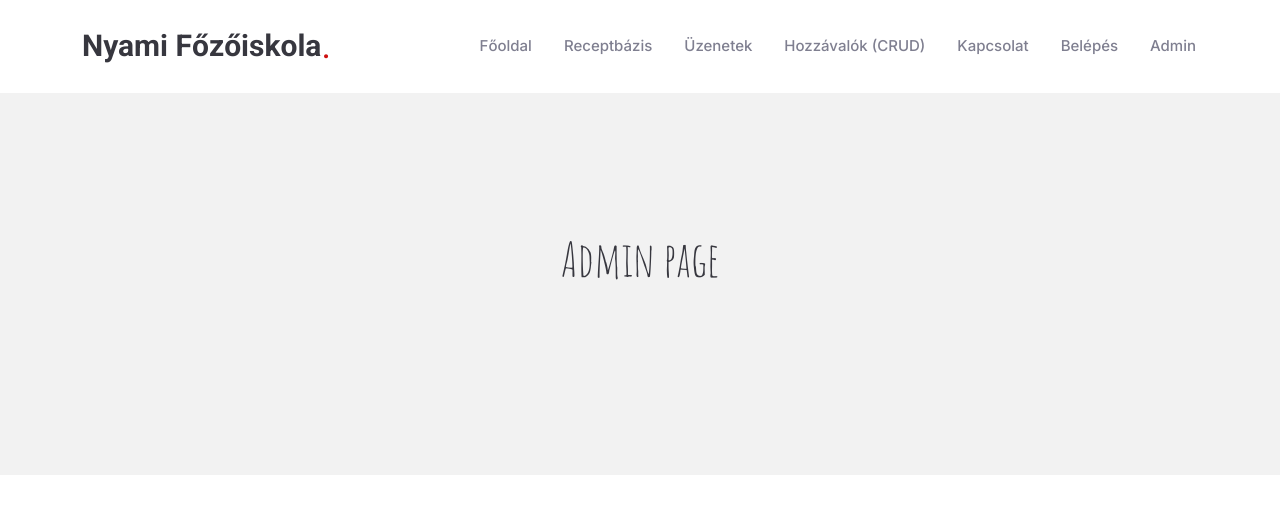
After one commit to markbozsoki/GAMF_webprog_2_gyak, a web app: file pages/admin.html in a window 1280 px wide. The commit adds this page. Shown: the top 514 px of the page. Run offline with its HTML, style and script files only (its server is not run), Linux system fonts and the light colour scheme.

Commit message:
File system (#6)

```diff
--- /dev/null
+++ b/indito.js
@@ -0,0 +1,45 @@
+var http = require('http'),
+    fs = require('fs');
+
+var server_port = 8080
+http.createServer(function (request, response) {
+    var url = request.url;
+    console.log(`request url path: ${url}`)
+
+    if (url === '/' || url === '' || url === '/index.html') {
+        fs.readFile('./pages/index.html', function (err, html) {
+            if (err) {
+                throw err;
+            }
+            response.write(html);
+            response.end();
+        });
+    } else if (url === '/admin') {
+        fs.readFile('./pages/admin.html', function (err, html) {
+            if (err) {
+                throw err;
+            }
+            response.write(html);
+            response.end();
+        });
+    } else if (url === '/login') {
+        fs.readFile('./pages/login.html', function (err, html) {
+            if (err) {
+                throw err;
+            }
+            response.write(html);
+            response.end();
+        });
+    } else if (url.startsWith('/assets')) {
+        var asset_path = url.split('?')[0]
+        fs.readFile(`.${asset_path}`, function (err, asset) {
+            if (err) {
+                throw err;
+            }
+            response.write(asset);
+            response.end();
+        });
+    }
+}).listen(server_port, function () {
+    console.log(`server start at port ${server_port}`)
+});
--- /dev/null
+++ b/pages/admin.html
@@ -0,0 +1,90 @@
+<!DOCTYPE html>
+<html lang="en">
+
+<head>
+    <meta charset="utf-8">
+    <meta content="width=device-width, initial-scale=1.0" name="viewport">
+    <title>Index - Yummy Bootstrap Template</title>
+    <meta name="description" content="">
+    <meta name="keywords" content="">
+
+    <!-- Favicons -->
+    <link href="./assets/img/favicon.png" rel="icon">
+    <link href="./assets/img/apple-touch-icon.png" rel="apple-touch-icon">
+
+    <!-- Fonts -->
+    <link href="https://fonts.googleapis.com" rel="preconnect">
+    <link href="https://fonts.gstatic.com" rel="preconnect" crossorigin>
+    <link
+        href="https://fonts.googleapis.com/css2?family=Roboto:ital,wght@0,100;0,300;0,400;0,500;0,700;0,900;1,100;1,300;1,400;1,500;1,700;1,900&family=Inter:wght@100;200;300;400;500;600;700;800;900&family=Amatic+SC:wght@400;700&display=swap"
+        rel="stylesheet">
+
+    <!-- Vendor CSS Files -->
+    <link href="./assets/vendor/bootstrap/css/bootstrap.min.css" rel="stylesheet">
+    <link href="./assets/vendor/bootstrap-icons/bootstrap-icons.css" rel="stylesheet">
+    <link href="./assets/vendor/aos/aos.css" rel="stylesheet">
+
+    <!-- Main CSS File -->
+    <link href="./assets/css/main.css" rel="stylesheet">
+
+</head>
+
+<body class="index-page">
+
+    <header id="header" class="header d-flex align-items-center sticky-top">
+        <div class="container position-relative d-flex align-items-center justify-content-between">
+
+            <a href="/" class="logo d-flex align-items-center me-auto me-xl-0">
+                <h1 class="sitename">Nyami Főzőiskola</h1>
+                <span>.</span>
+            </a>
+
+            <nav id="navmenu" class="navmenu">
+                <ul>
+                    <li><a href="/#homepage">Főoldal<br></a></li>
+                    <li><a href="/#database">Receptbázis</a></li>
+                    <li><a href="/#messages">Üzenetek</a></li>
+                    <li><a href="/#ingredients">Hozzávalók (CRUD)</a></li>
+                    <li><a href="/#contact">Kapcsolat</a></li>
+                    <li><a href="/login">Belépés</a></li>
+                    <li><a href="/admin">Admin</a></li>
+                </ul>
+                <i class="mobile-nav-toggle d-xl-none bi bi-list"></i>
+            </nav>
+
+        </div>
+    </header>
+
+    <main class="main">
+
+        <section id="homepage" class="section light-background">
+
+            <div id="about" class="about section">
+
+                <div class="container section-title" data-aos="fade-up">
+                    <p><span>Admin page</span></p>
+                </div>
+
+            </div>
+
+        </section>
+
+    </main>
+
+    <!-- Scroll Top -->
+    <a href="#" id="scroll-top" class="scroll-top d-flex align-items-center justify-content-center"><i
+            class="bi bi-arrow-up-short"></i></a>
+
+    <!-- Preloader -->
+    <div id="preloader"></div>
+
+    <!-- Vendor JS Files -->
+    <script src="./assets/vendor/bootstrap/js/bootstrap.bundle.min.js"></script>
+    <script src="./assets/vendor/aos/aos.js"></script>
+
+    <!-- Main JS File -->
+    <script src="./assets/js/main.js"></script>
+
+</body>
+
+</html>
```
Also changed, not shown: pages/index.html (renamed from index.html, +14 -13 lines), pages/login.html (added, +89 -0 lines), modules/CRUD/crud.js (added), modules/authentication/authentication.js (added), modules/contact/contact.js (added), modules/database/database.js (added), modules/messages/messages.js (added), 3 other files.
